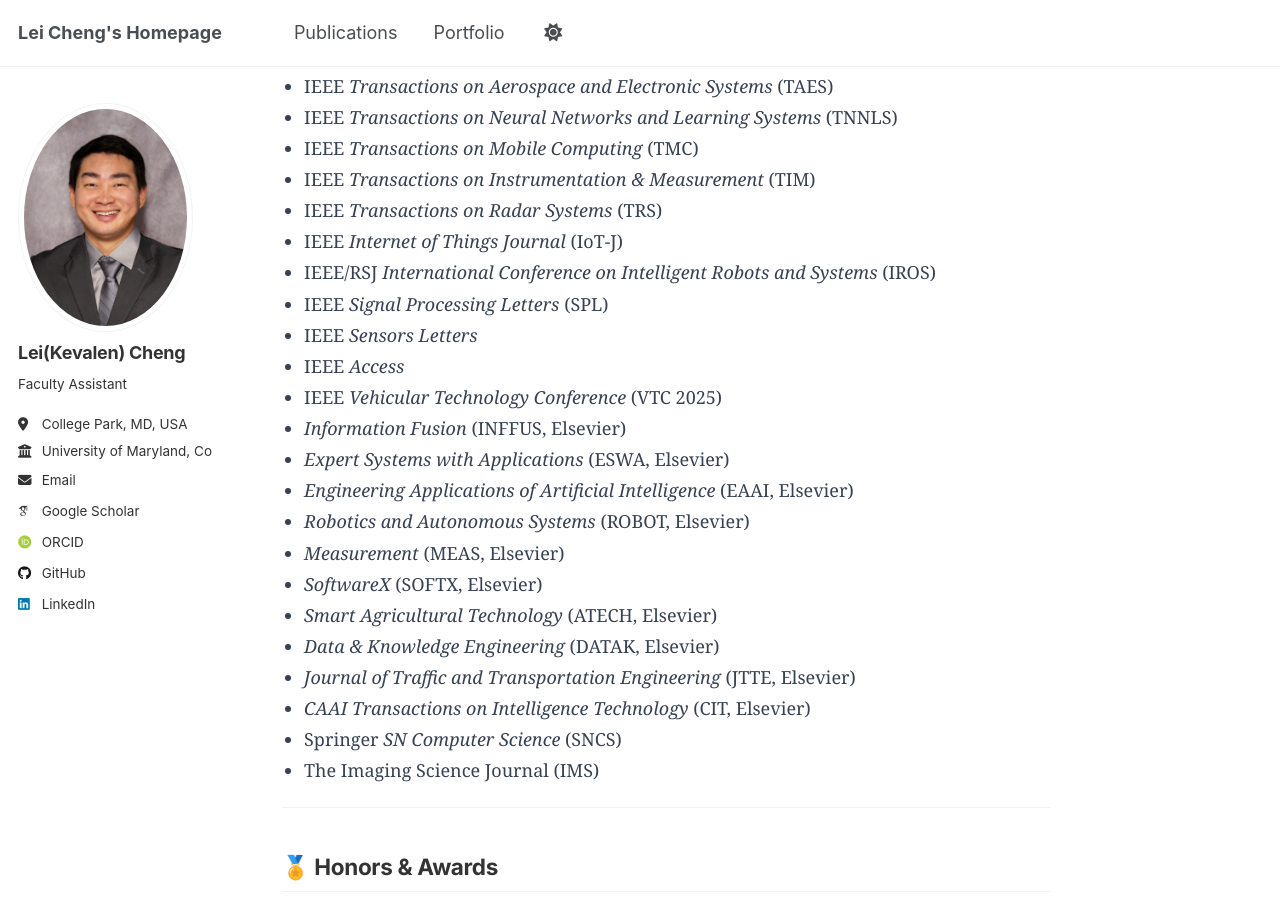
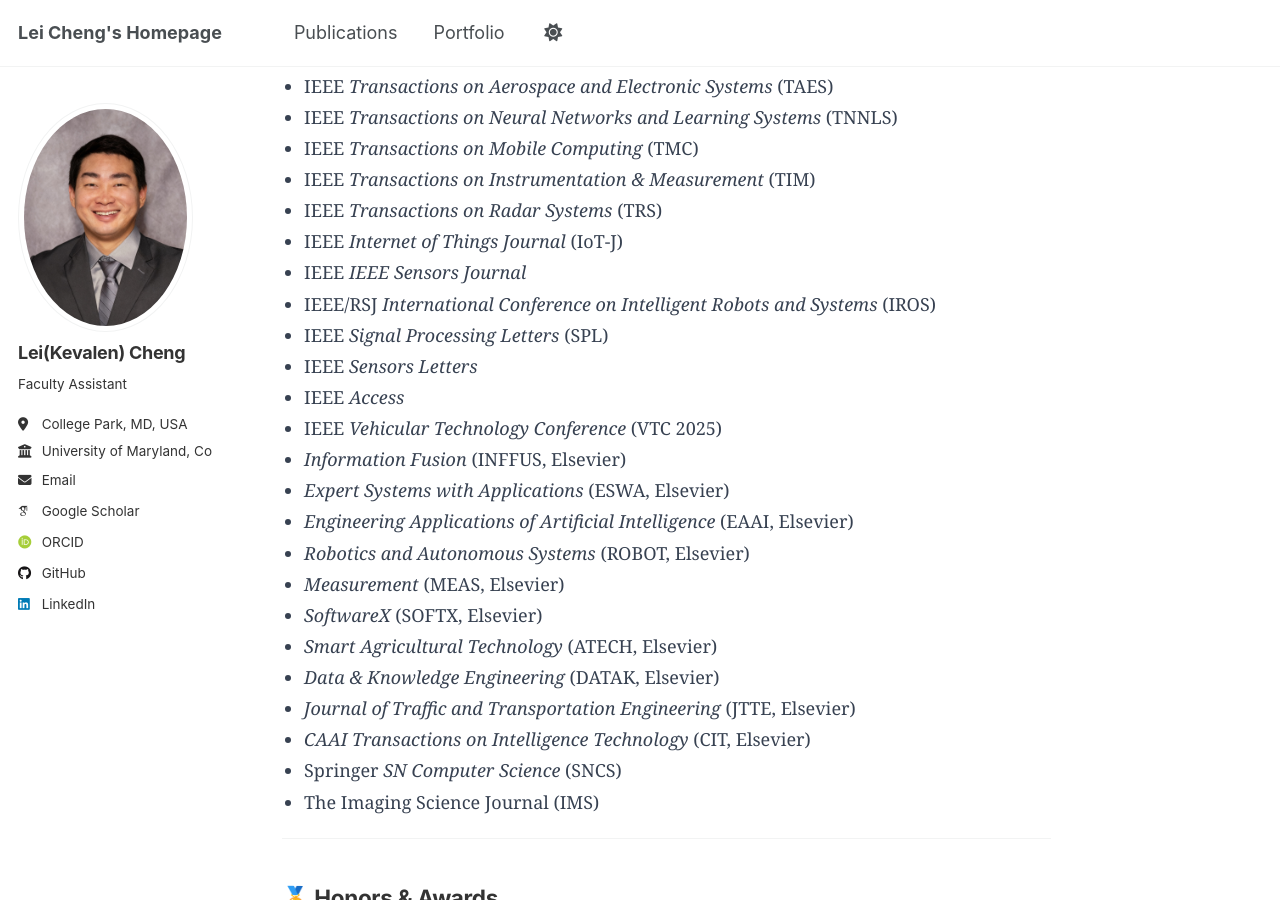
Before and after one commit to leicheng5/leicheng5.github.io, a Jekyll site: the page built from _pages/research.md, in a window 1280 px wide and 900 px high, scrolled down 715 px. Built offline with Jekyll 4.4.1, drawn with Linux system fonts in a browser that asks for light colours; some web fonts are replaced; a script that is not in the unit is left out.

Commit message:
Update research.md

```diff
--- a/_pages/research.md
+++ b/_pages/research.md
@@ -41,6 +41,7 @@
   <li>IEEE <i>Transactions on Instrumentation &amp; Measurement</i> (TIM)</li>
   <li>IEEE <i>Transactions on Radar Systems</i> (TRS)</li>
   <li>IEEE <i>Internet of Things Journal</i> (IoT-J)</li>
+  <li>IEEE <i>IEEE Sensors Journal</i></li>
   <li>IEEE/RSJ <i>International Conference on Intelligent Robots and Systems</i> (IROS)</li>
   <li>IEEE <i>Signal Processing Letters</i> (SPL)</li>
   <li>IEEE <i>Sensors Letters</i></li>
```
